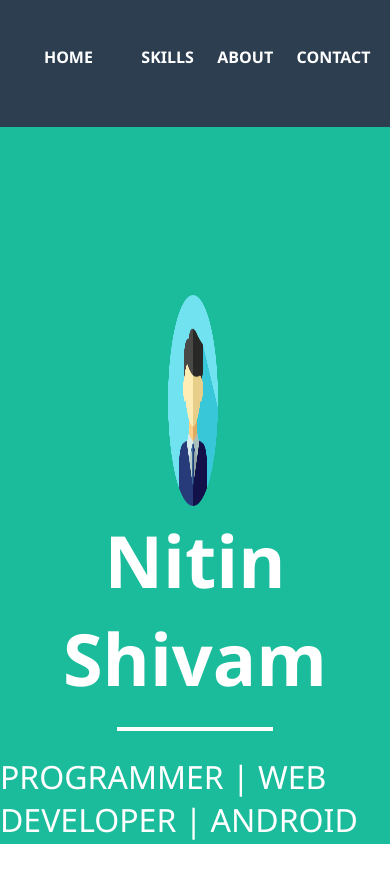
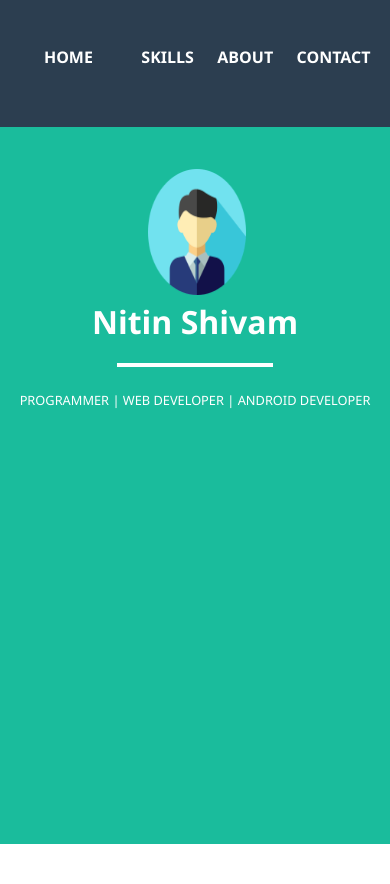
Before and after one commit to nitinshivam/nitinshivam.github.io, a plain HTML site: page Portfolio/index.html in a window 390 px wide. After the commit the page ends 844 px from the top, so only its background shows below. Drawn offline with Linux system fonts and the light colour scheme.

Commit message:
Update style.css

```diff
--- a/Portfolio/style.css
+++ b/Portfolio/style.css
@@ -65,3 +65,24 @@ body {
     color: white;
     font-size: 2rem;
 }
+
+@media screen and (max-width: 640px){
+    #avtaar {
+        width: 25vw;
+        margin: 5vh 0px 0px 38vw;
+        height: 15vh;
+    }
+    #name{
+        color: white;
+        font-weight: bold;
+        font-size: 2rem;
+        text-align: center;
+    }
+    .i-am{
+        display: flex;
+        justify-content: center;
+        align-items: center;
+        color: white;
+        font-size: 0.8rem;
+    }
+}
```
